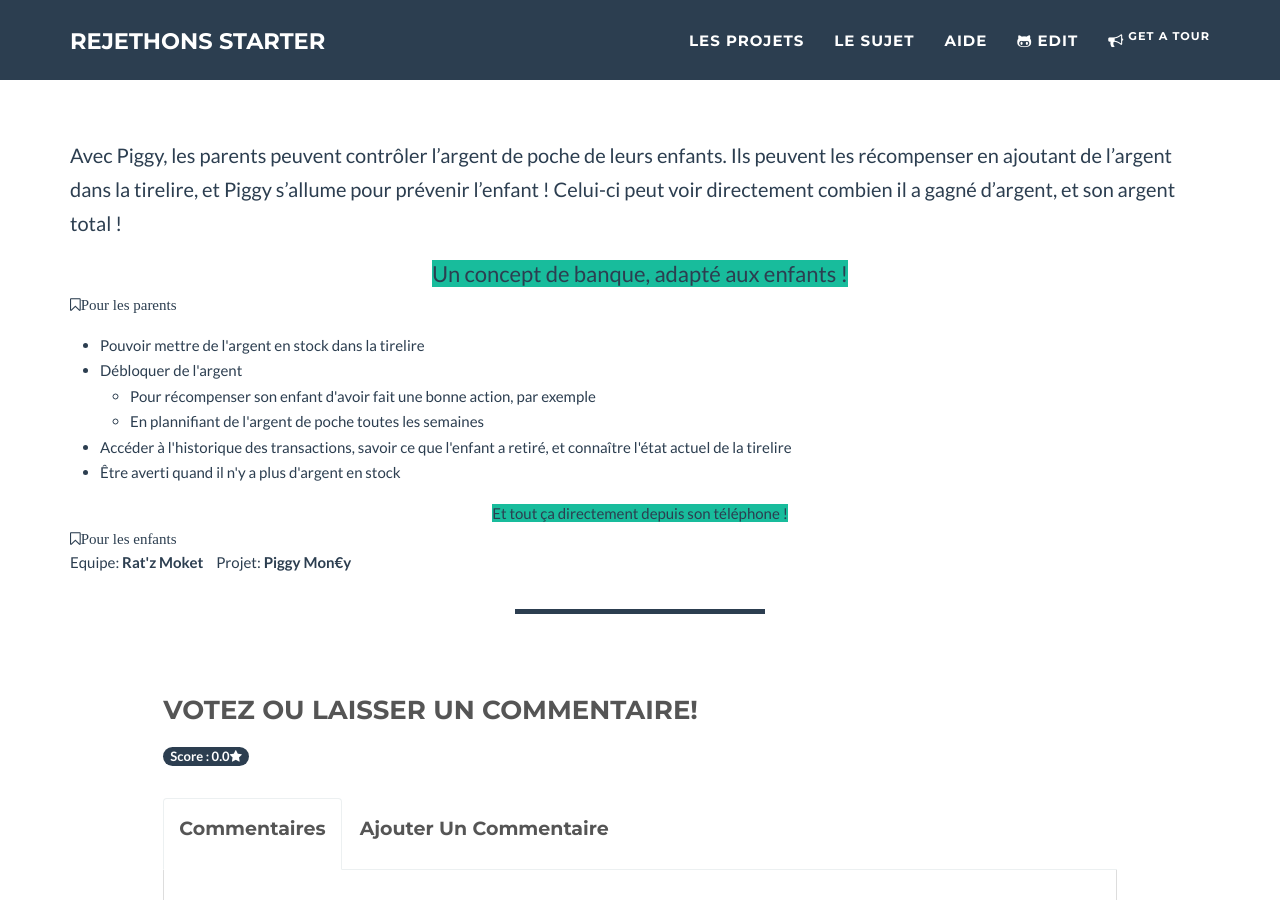
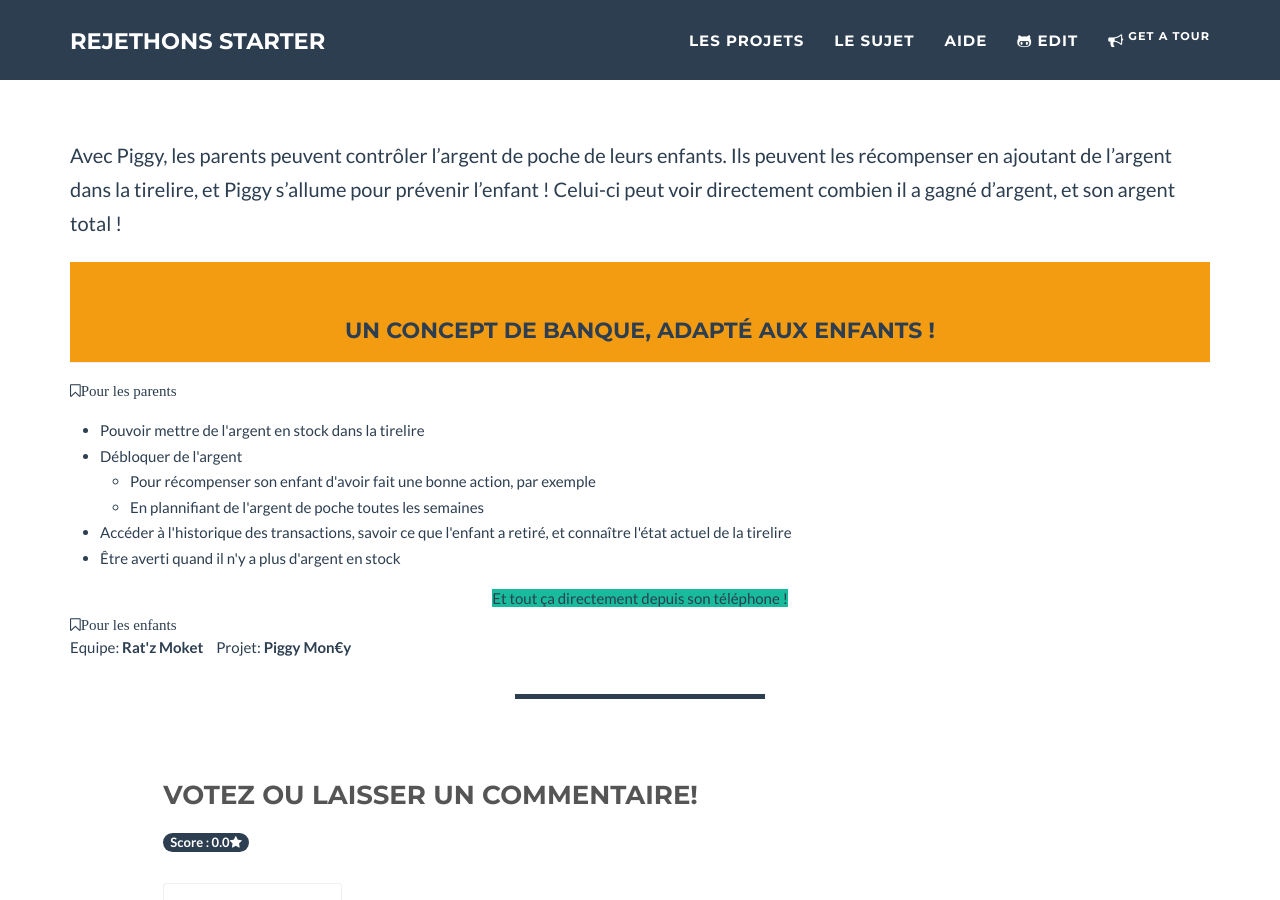
Before and after one commit to stephaneLeroy/rejethons-starter, a Jekyll site: the page built from _posts/2017-05-19-les-ratz-moket.markdown, in a window 1280 px wide and 900 px high, scrolled down 361 px. Built offline with Jekyll 4.4.1, drawn with Linux system fonts in a browser that asks for light colours.

Commit message:
Update 2017-05-19-les-ratz-moket.markdown

```diff
--- a/_posts/2017-05-19-les-ratz-moket.markdown
+++ b/_posts/2017-05-19-les-ratz-moket.markdown
@@ -13,7 +13,7 @@ Piggy Mon€y, c'est une tirelire, mais pas n'importe laquelle ! Avec Piggy, les
 <div><span class="fa fa-question-circle" style="height:80px;"></span>L'idée</div>
 
 Avec Piggy, les parents peuvent contrôler l'argent de poche de leurs enfants. Ils peuvent les récompenser en ajoutant de l'argent dans la tirelire, et Piggy s'allume pour prévenir l'enfant ! Celui-ci peut voir directement combien il a gagné d'argent, et son argent total !
-<center> <span class="bg-success" style="height:50px; font-size:22px">Un concept de banque, adapté aux enfants !</span></center>
+<center> <h2 class="bg-warning" style="height:50px; font-size:22px; padding: 50px 10px 50px 10px">Un concept de banque, adapté aux enfants !</h2></center>
 
 <div class="fa fa-bookmark-o">Pour les parents</div>
 <ul>
```
